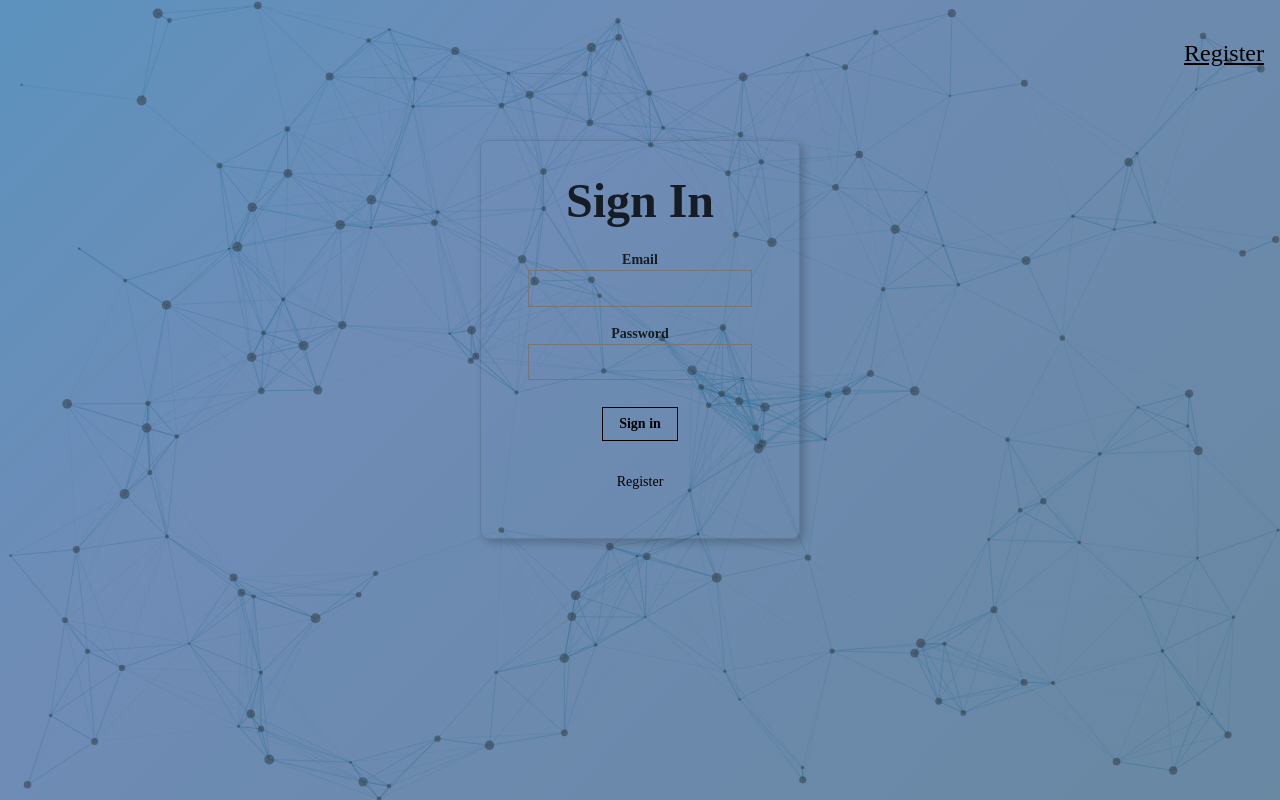
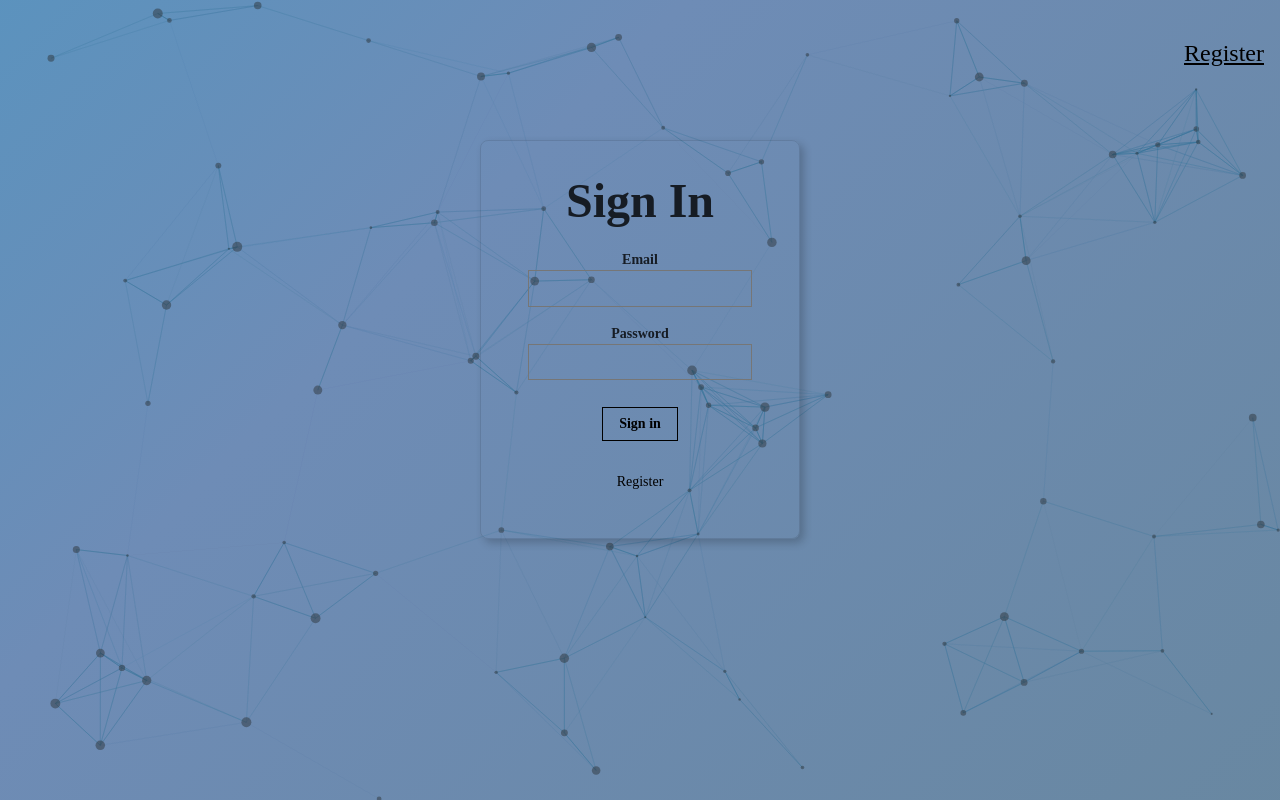
Before and after one commit to IordanAlexandru1997/FacialRecognitionWebApp, a React (Create React App) app: page / in a window 1280 px wide. Built offline with nearby package versions, Linux system fonts and the light colour scheme.

Commit message:
final update maybe

```diff
--- a/src/components/particles/Particless.js
+++ b/src/components/particles/Particless.js
@@ -23,12 +23,14 @@ const Particless = () => {
       init={particlesInit}
       loaded={particlesLoaded}
       options={{
+
         "particles": {
+          "fpsLimit":120,
           "number": {
-            "value": 160,
+            "value": 100,
             "density": {
               "enable": true,
-              "value_area": 800
+              "value_area": 1000
             }
           },
           "color": {
@@ -67,9 +69,9 @@ const Particless = () => {
           },
           "line_linked": {
             "enable": true,
-            "distance": 150,
+            "distance": 160,
             "color": "#367499",
-            "opacity": 0.4,
+            "opacity": 0.5,
             "width": 1
           },
           "move": {
```
